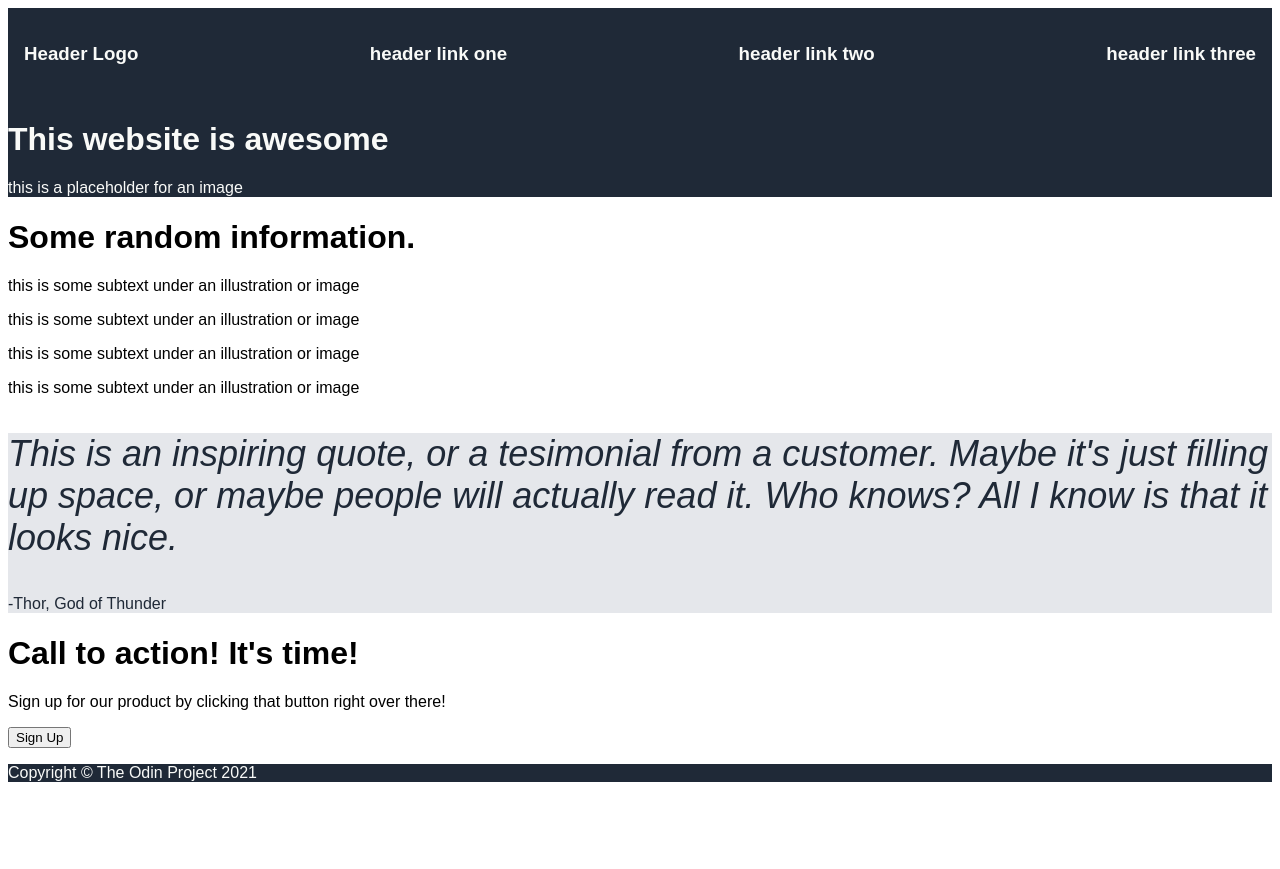
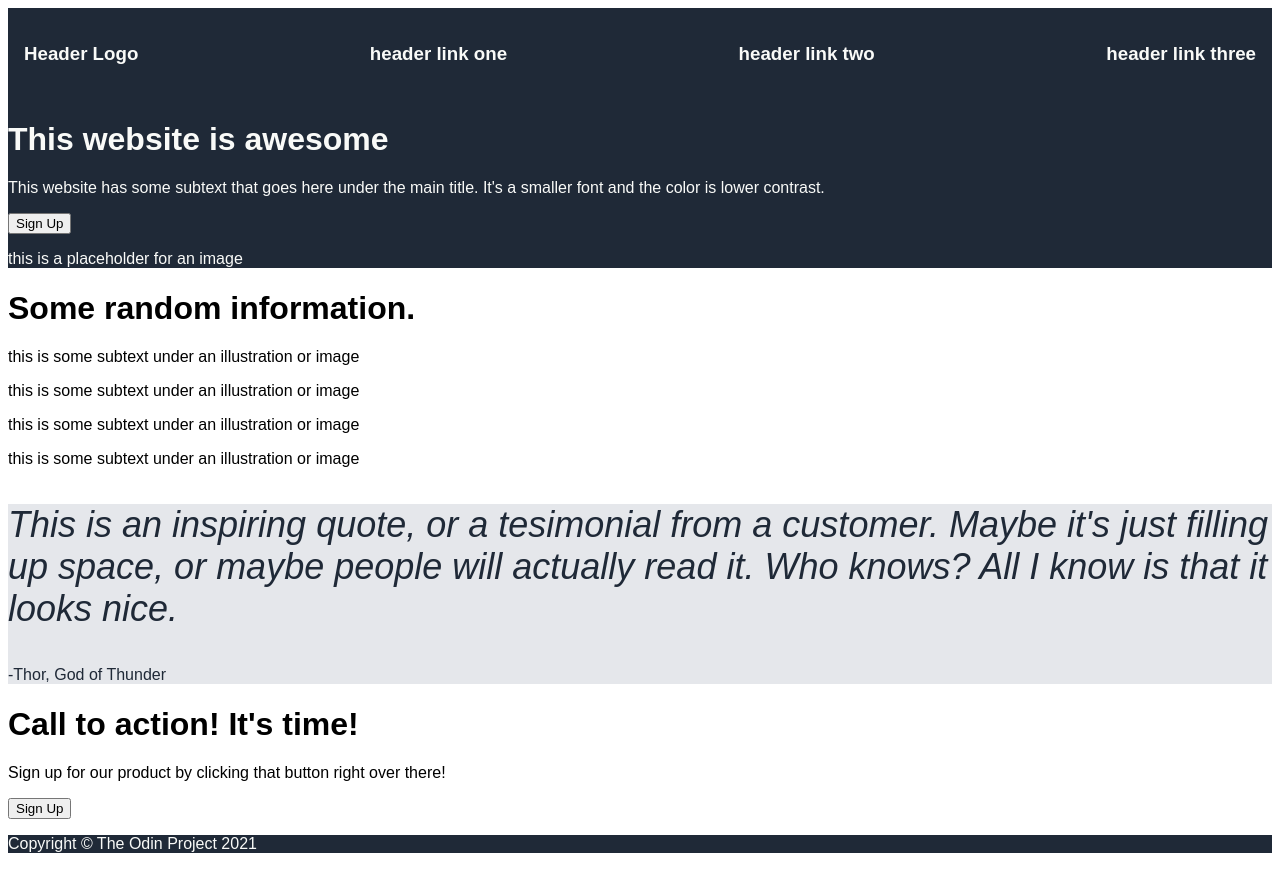
Before and after one commit to imattinger/odin-landing-page, a plain HTML site: page index.html in a window 1280 px wide. Before the commit the page ends 800 px from the top, so only its background shows below. Drawn offline with Linux system fonts and the light colour scheme.

Commit message:
Add more content to left section of top dark div

```diff
--- a/index.html
+++ b/index.html
@@ -17,6 +17,12 @@
         <div class="awesome-block">
             <div class="left">
                 <h1>This website is awesome</h1>
+                <p>
+                    This website has some subtext that goes here under
+                    the main title. It's a smaller font and the color
+                    is lower contrast.
+                </p>
+                <button>Sign Up</button>
             </div>
             <div class="right">
                 <p>this is a placeholder for an image</p>
```
